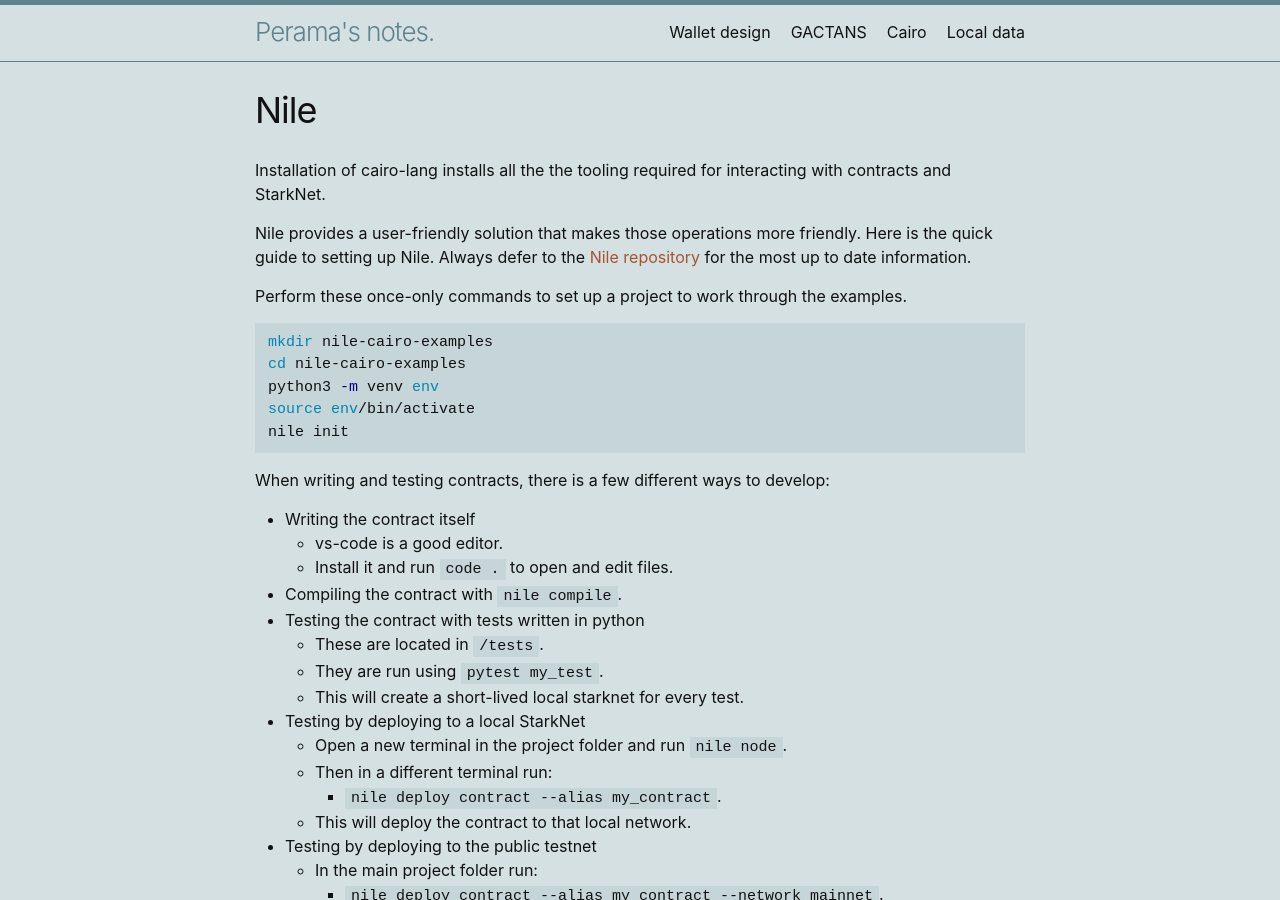
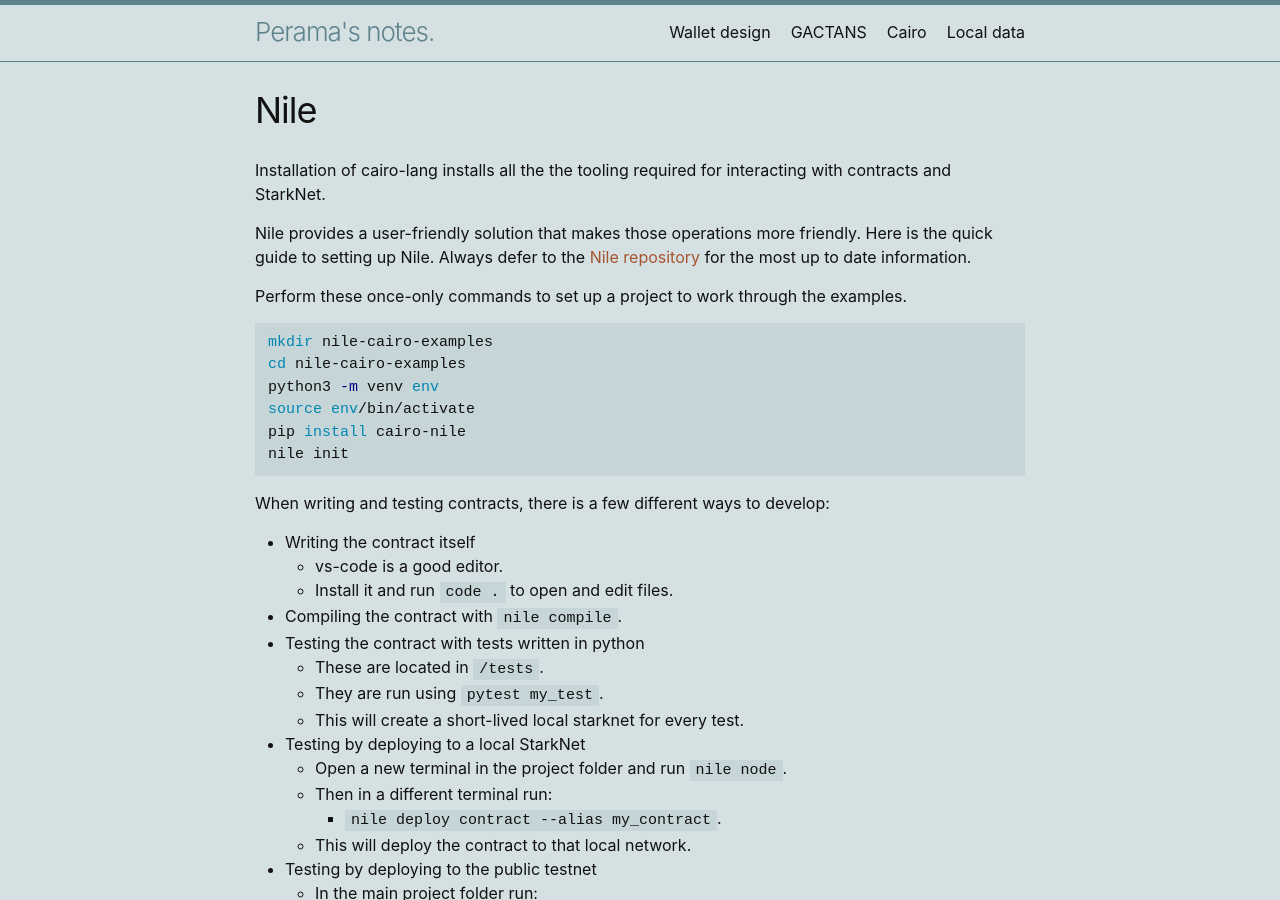
Before and after one commit to perama-v/perama-v.github.io, a Jekyll site: the page built from docs/cairo/nile.md, in a window 1280 px wide and 900 px high. Built offline with Jekyll 4.4.1, drawn with Linux system fonts in a browser that asks for light colours.

Commit message:
Update nile.md

````diff
--- a/docs/cairo/nile.md
+++ b/docs/cairo/nile.md
@@ -20,6 +20,7 @@ mkdir nile-cairo-examples
 cd nile-cairo-examples
 python3 -m venv env
 source env/bin/activate
+pip install cairo-nile
 nile init
 ```
 
````
